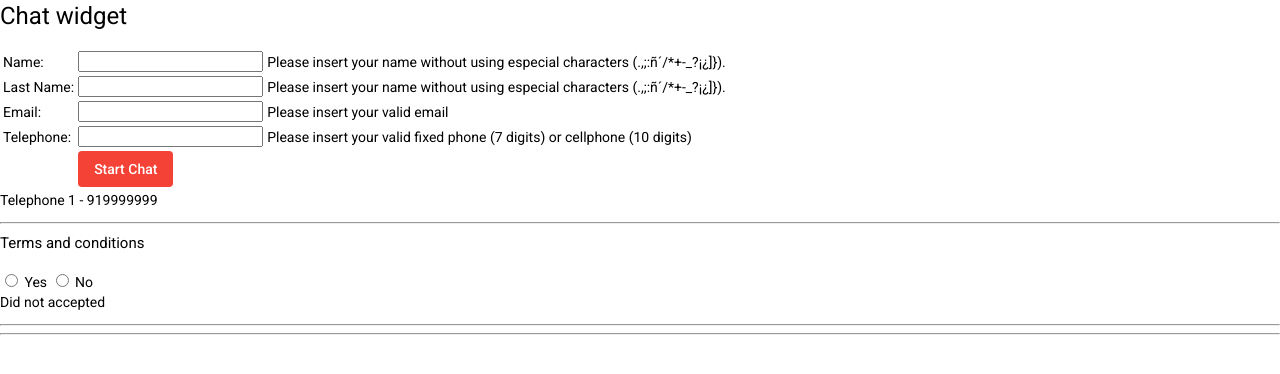
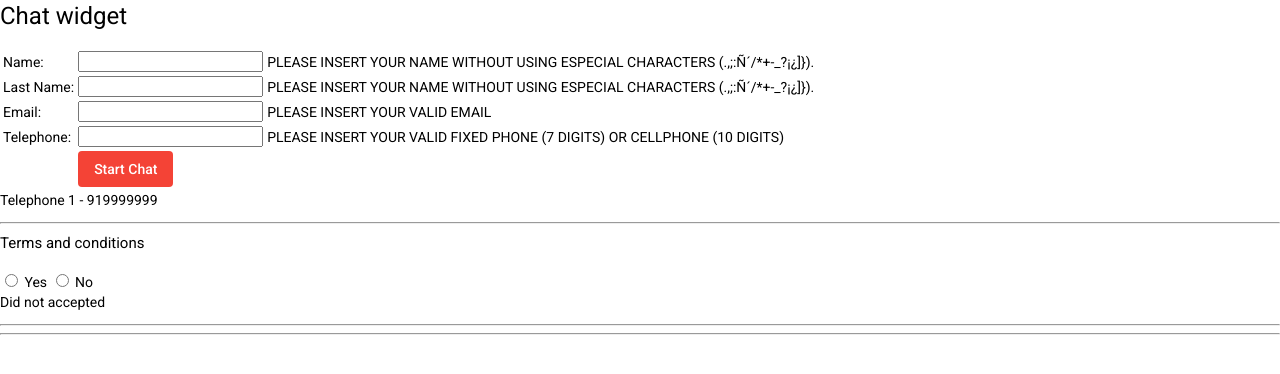
Before and after one commit to willy23martin/javascript_learning, an Angular app in the folder Angular/fundamentals/: page /chat in a window 1280 px wide. Shown: the top 374 px of the page. Built offline with nearby package versions, Linux system fonts and the light colour scheme.

Commit message:
Simple pipes applied to chat form validation error messages

```diff
--- a/Angular/fundamentals/src/app/chat/chat.component.html
+++ b/Angular/fundamentals/src/app/chat/chat.component.html
@@ -15,7 +15,7 @@
                 </td>
                 <td
                     *ngIf="customerDataForm.get('name').hasError('required') || customerDataForm.get('name').invalid || customerDataForm.get('name').hasError('pattern')">
-                    {{firstNameNotValidMessage}}
+                    {{firstNameNotValidMessage | uppercase}}
                 </td>
             </tr>
             <tr>
@@ -27,7 +27,7 @@
                 </td>
                 <td
                     *ngIf="customerDataForm.get('lastName').hasError('required') || customerDataForm.get('lastName').invalid || customerDataForm.get('lastName').hasError('pattern')">
-                    {{lastNameNotValidMessage}}
+                    {{lastNameNotValidMessage | uppercase}}
                 </td>
             </tr>
             <tr>
@@ -39,7 +39,7 @@
                 </td>
                 <td
                     *ngIf="customerDataForm.get('email').hasError('required') || customerDataForm.get('email').hasError('email')">
-                    {{emailNotValidMessage}}
+                    {{emailNotValidMessage | uppercase}}
                 </td>
             </tr>
             <tr>
@@ -51,7 +51,7 @@
                 </td>
                 <td
                     *ngIf="customerDataForm.get('telephone').hasError('required') || customerDataForm.get('telephone').hasError('pattern')">
-                    {{phoneNumberNotValidMessage}}
+                    {{phoneNumberNotValidMessage | uppercase}}
                 </td>
             </tr>
             <tr>
```
